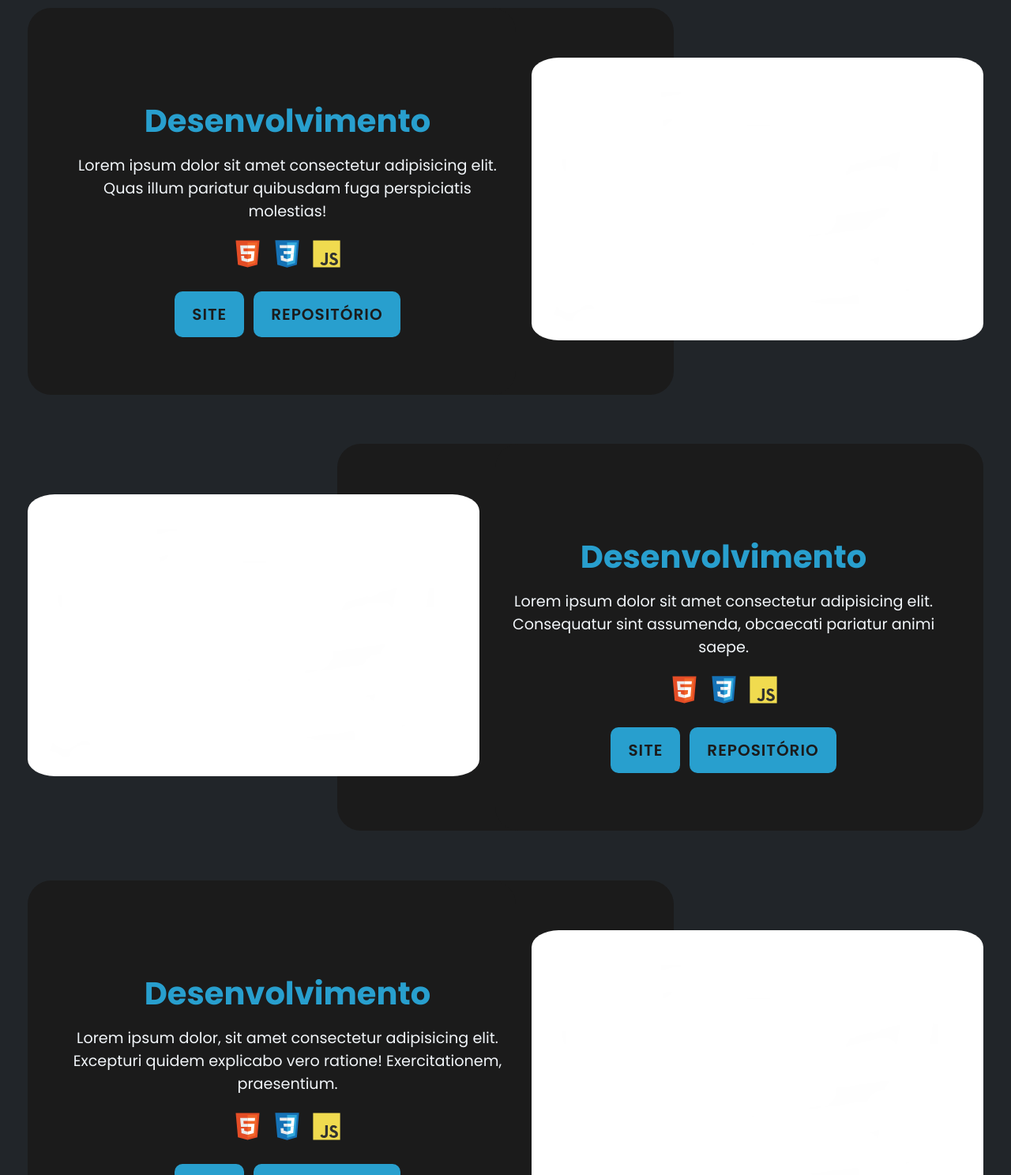
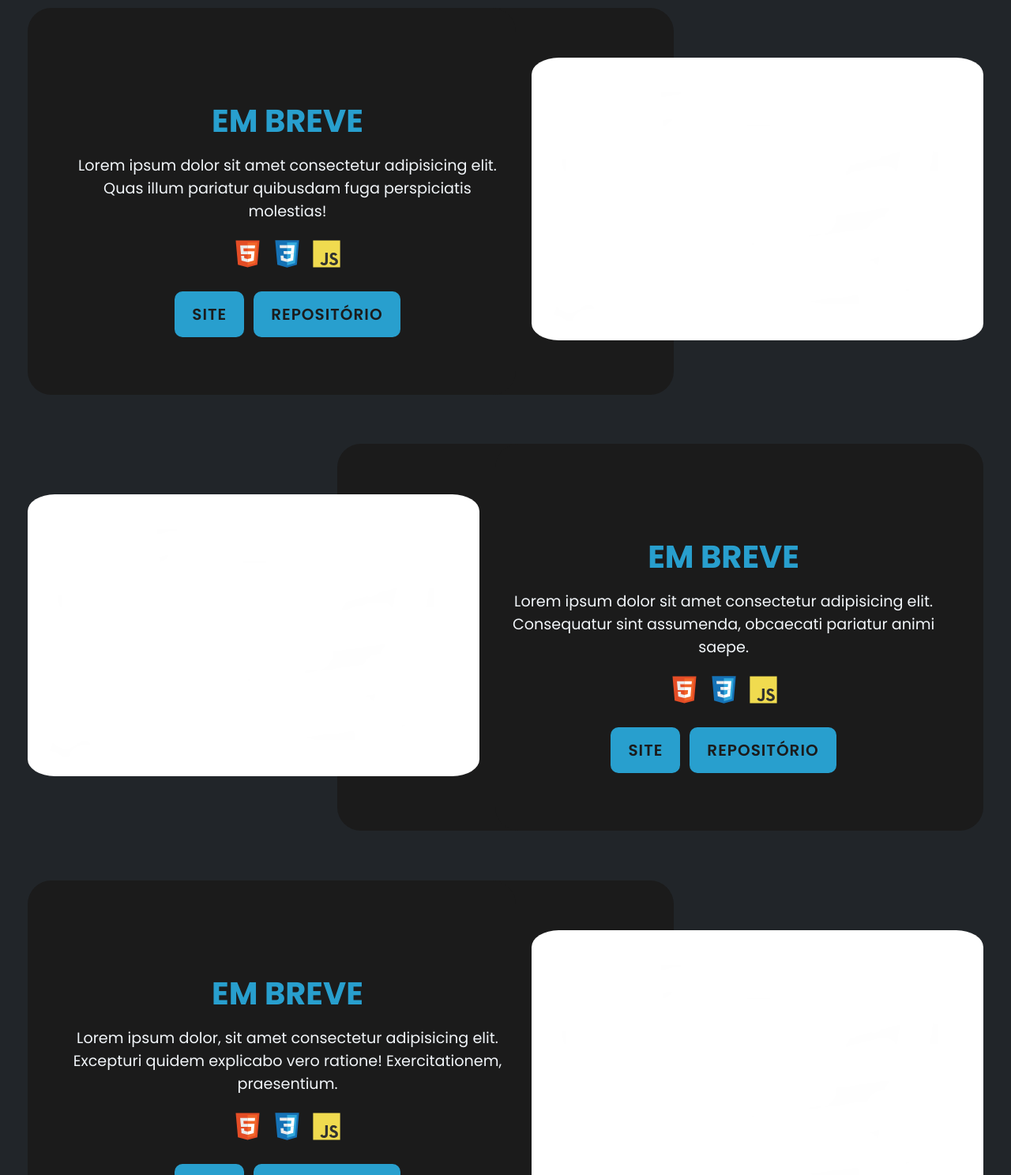
Before and after one commit to joaovmuniz/portfolio, a plain HTML site: page index.html in a window 1280 px wide. Shown: the part 2300-3788 px from the top of the page at 79% size. Drawn offline with Linux system fonts and the light colour scheme; a web font is replaced by a local one.

Commit message:
refactor

```diff
--- a/index.html
+++ b/index.html
@@ -67,7 +67,7 @@
 
     <div class="projects-bg1">
       <div class="projects-text">
-        <h2>Calculadora</h2>
+        <h2>CALCULADORA</h2>
         <p>Uma calculadora simples com opção de alterar o tema. O site foi feito com o intuito de praticar o HTML, CSS e principalmente JavaScript para algumas funções de manipulação básica de DOM.</p>
 
           <div class="projects-img">
@@ -91,7 +91,7 @@
 
     <div class="projects-bg2">
       <div class="projects-text">
-        <h2>Desenvolvimento</h2>
+        <h2>EM BREVE</h2>
         <p>Lorem ipsum dolor sit amet consectetur adipisicing elit. Quas illum pariatur quibusdam fuga perspiciatis molestias!</p>
 
         <div class="projects-img">
@@ -123,7 +123,7 @@
 
     <div class="projects-bg3">
     <div class="projects-text">
-      <h2>Desenvolvimento</h2>
+      <h2>EM BREVE</h2>
       <p>Lorem ipsum dolor sit amet consectetur adipisicing elit. Consequatur sint assumenda, obcaecati pariatur animi saepe.</p>
       <div class="projects-img">
         <img src="./img/html5.svg" alt="">
@@ -145,7 +145,7 @@
 
     <div class="projects-bg4">
     <div class="projects-text">
-      <h2>Desenvolvimento</h2>
+      <h2>EM BREVE</h2>
       <p>Lorem ipsum dolor, sit amet consectetur adipisicing elit. Excepturi quidem explicabo vero ratione! Exercitationem, praesentium.</p>
       <div class="projects-img">
         <img src="./img/html5.svg" alt="">
```
